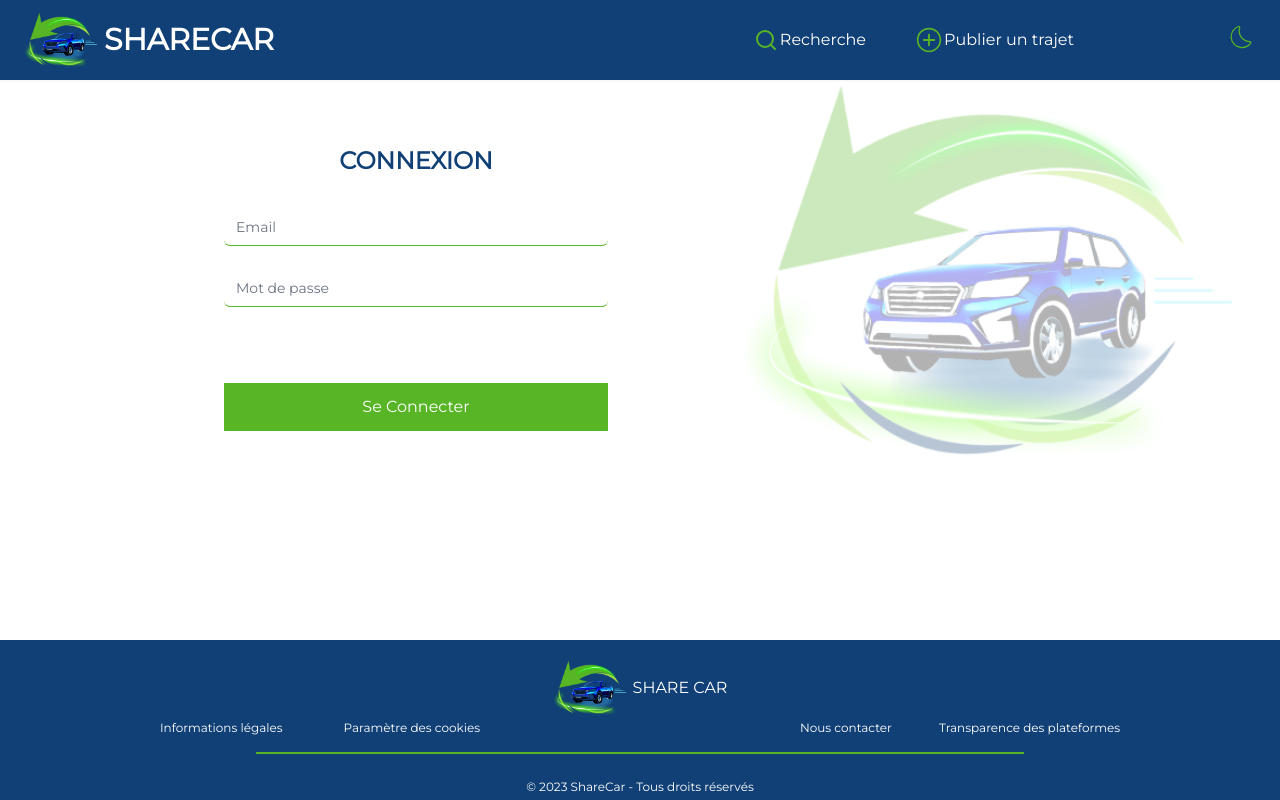
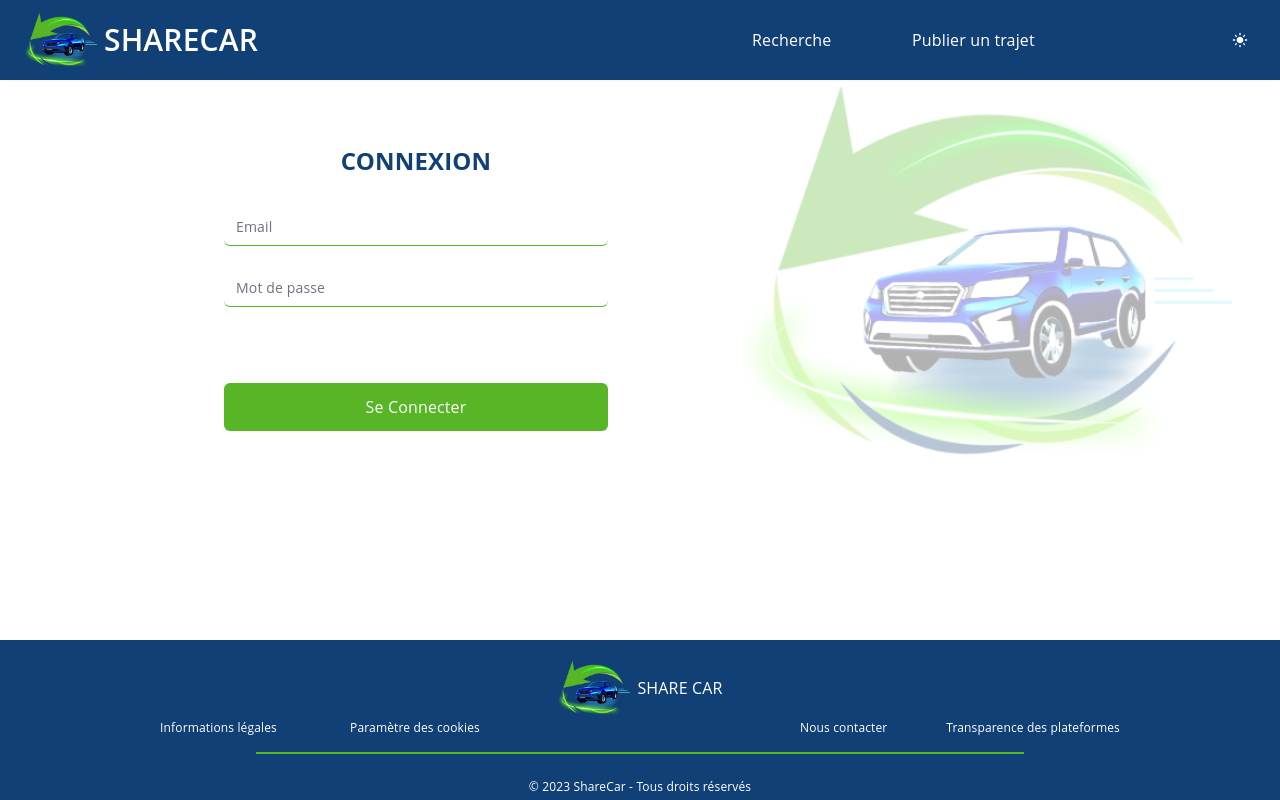
Before and after one commit to SlimChi/ShareCarFrontEndReact, a React (Vite) app: page /login in a window 1280 px wide. Built offline with nearby package versions, Linux system fonts and the light colour scheme; some icons are missing.

Commit message:
scrolle+darkMode

```diff
--- a/src/app/App.jsx
+++ b/src/app/App.jsx
@@ -8,7 +8,9 @@ import Navbar from "./components/layouts/Navbar";
 import Routes from "./routes/Routes";
 // import { getToken } from "./services/tokenServices";
 import Footer from "./components/layouts/Footer";
-
+import { ColorModeContext, useMode } from "./theme";
+import { CssBaseline, ThemeProvider } from "@mui/material";
+import ScrollToTop from "./components/scroll/ScrollToTop";
 const contextClass = {
   success: "bg-green-600",
   error: "bg-red-600",
@@ -25,6 +27,9 @@ const contextClass = {
  * @author Peter Mollet
  */
 const App = () => {
+  const [theme, colorMode] = useMode();
+  document.body.style.backgroundColor = theme.palette.background.default;
+
   // const dispatch = useDispatch();
   // const [isLogin, setIsLogin] = useState(true);
 
@@ -37,8 +42,11 @@ const App = () => {
   // if (isLogin) return null;
 
   return (
+      <ColorModeContext.Provider value={colorMode}>
+        <ThemeProvider theme={theme}>
+          <CssBaseline />
     <BrowserRouter>
-      <div className="relative flex h-full cursor-default flex-col bg-white">
+      <div className="relative flex h-full cursor-default flex-col bg-white" style={{ backgroundColor: theme.palette.background.default }}>
         <Navbar />
         <main className="grow">
           <Routes />
@@ -53,9 +61,11 @@ const App = () => {
           autoClose={3000}
         />
         <Footer/>
+        <ScrollToTop />
       </div>
     </BrowserRouter>
-  );
-};
-
+        </ThemeProvider>
+      </ColorModeContext.Provider>
+  )
+}
 export default App;
--- a/src/app/assets/styles/index.css
+++ b/src/app/assets/styles/index.css
@@ -19,3 +19,40 @@
 .anim-delay-600{
     animation-delay: 0.6s;
 }
+
+
+@import url('https://fonts.googleapis.com/css2?family=Open+Sans:wght@300;400;500&display=swap');
+
+*{
+    font-family: 'Open Sans', sans-serif;
+}
+
+.border {
+    border: 4px solid red !important;
+}
+
+
+/* Scroll bar */
+::-webkit-scrollbar {
+    width: 0.7rem;
+}
+
+::-webkit-scrollbar-track {
+    border: 7px solid #232943;
+    box-shadow: inset 0 0 2.5px 2px rgba(0, 0, 0, 0.5);
+    border-radius: 2px;
+}
+
+::-webkit-scrollbar-thumb {
+    background: #777;
+    border-radius: 2px;
+}
+
+::-webkit-scrollbar-thumb:hover {
+    background: #888;
+}
+
+/* for Firefox */
+html {scrollbar-color: #9e4673 #3d4a59;}
+
+html {scroll-behavior: smooth;}
--- a/src/app/components/ModifUser/ModifInfoUser.jsx
+++ b/src/app/components/ModifUser/ModifInfoUser.jsx
@@ -10,6 +10,7 @@ import { BsPen } from "react-icons/bs";
 
 
 const ModifInfoUser = () => {
+
     const formik = useFormik({
         initialValues: {
           nom: '',
--- a/src/app/components/account/Login.jsx
+++ b/src/app/components/account/Login.jsx
@@ -98,7 +98,7 @@ function Login() {
                       </div>
                       <button
                           type="submit"
-                          className="btn-green block w-full h-[3rem] mt-16 mb-8">
+                          className="btn-green block w-full h-[3rem] mt-16 mb-8 rounded-md">
                      Se Connecter
                       </button>
 
--- a/src/app/components/layouts/Navbar.jsx
+++ b/src/app/components/layouts/Navbar.jsx
@@ -2,6 +2,11 @@ import React from "react";
 import { Link } from "react-router-dom";
 import { useSelector } from "react-redux";
 import { selectIsLogged } from "./../../redux-store/authenticationSlice";
+import { IconButton } from "@mui/material";
+import DarkModeOutlined from "@mui/icons-material/DarkMode";
+import LightModeOutlined from "@mui/icons-material/LightMode";
+import { useTheme } from "@mui/material/styles";
+
 import {
   URL_HOME,
   URL_LOGIN,
@@ -10,18 +15,21 @@ import {
 
 import DropdownMenu from "./DropdownMenu";
 
-
-import { FiSearch } from "react-icons/fi";
-import { IoIosAddCircleOutline } from "react-icons/io";
-import { PiUserSquareLight } from "react-icons/pi";
-import { CiDark } from "react-icons/ci";
-
 const Navbar = () => {
   const isLoggued = useSelector(selectIsLogged);
+  const theme = useTheme();
+
+  const handleThemeToggle = () => {
+    localStorage.setItem(
+        "mode",
+        theme.palette.mode === "dark" ? "light" : "dark"
+    );
+    window.location.reload(); // Recharge la page pour appliquer le nouveau thème
+  };
 
   return (
       <div className="fixed z-50 mx-auto w-full bg-[#114076] px-4 shadow-sm sm:px-6">
-      <div className="flex items-center justify-between  md:justify-start md:space-x-10">
+        <div className="flex items-center justify-between md:justify-start md:space-x-10">
           <div className="flex flex-row ">
             <Link to={URL_HOME}>
               <img
@@ -37,37 +45,35 @@ const Navbar = () => {
 
           <div className="flex flex-1 items-center justify-end lg:w-0">
             <div className="flex flex-row justify-between w-[10rem]">
-            <a href="" className="flex flex-row items-center justify-between w-28 text-[#FFFFFF]"><FiSearch className="text-[#57B526] text-2xl"/>Recherche</a>
+              <a
+                  href=""
+                  className="flex flex-row items-center justify-between w-28 text-[#FFFFFF]"
+              >
+                Recherche
+              </a>
             </div>
             <div className="flex flex-row justify-between ">
-            <a href="" className="flex flex-row items-center justify-between w-[10rem] text-[#FFFFFF]"><IoIosAddCircleOutline className="text-[#57B526] text-3xl"/>Publier un trajet</a>
+              <a
+                  href=""
+                  className="flex flex-row items-center justify-between w-[10rem] text-[#FFFFFF]"
+              >
+                Publier un trajet
+              </a>
             </div>
             <div className="ml-10">
-            {/* <button><PiUserSquareLight className="text-[#57B526] text-5xl cursor-pointer"/></button> */}
-            <DropdownMenu/>
-          </div>
-          <div className="ml-10">
-            <button><CiDark className="text-[#57B526] text-3xl cursor-pointer"/></button>
+              <DropdownMenu />
             </div>
 
+            <div className="ml-10">
+              <IconButton onClick={handleThemeToggle} color="inherit">
+                {theme.palette.mode === "light" ? (
+                    <LightModeOutlined sx={{ fontSize: "16px", color: "#fff" }} />
+                ) : (
+                    <DarkModeOutlined sx={{ fontSize: "16px" }} />
+                )}
+              </IconButton>
             </div>
-
-        {/* <div className="flex flex-1 items-center justify-end lg:w-0">
-          <div className="flex flex-col justify-center space-y-4 md:flex-row md:items-center md:space-y-0 md:space-x-4">
-            {isLoggued ? (
-              <button className="btn btn-red">Sign Out</button>
-            ) : (
-              <>
-                <Link to={URL_LOGIN}>
-                  <div className="link">Sign in</div>
-                </Link>
-                <Link to={URL_REGISTER}>
-                  <button className="btn btn-green">Sign up</button>
-                </Link>{" "}
-              </>
-            )}
           </div>
-        </div> */}
         </div>
       </div>
   );
--- /dev/null
+++ b/src/app/components/scroll/ScrollToTop.jsx
@@ -0,0 +1,23 @@
+import { KeyboardArrowUp } from "@mui/icons-material";
+import { Fab, Zoom, useScrollTrigger } from "@mui/material";
+
+const ScrollToTop = () => {
+    return (
+        <Zoom in={useScrollTrigger({ threshold: 100 })}>
+            <Fab
+                onClick={() => {
+                    window.scrollTo(0, 0);
+                }}
+                variant="extended"
+                size="small"
+                sx={{ position: "fixed", bottom: 33, right: 33 }}
+                color="primary"
+                aria-label="add"
+            >
+                <KeyboardArrowUp fontSize="medium" />
+            </Fab>
+        </Zoom>
+    );
+};
+
+export default ScrollToTop;
--- /dev/null
+++ b/src/app/theme.jsx
@@ -0,0 +1,80 @@
+import { createContext, useState, useMemo } from "react";
+import { createTheme } from "@mui/material/styles";
+import { grey } from "@mui/material/colors";
+
+export const getDesignTokens = (mode) => ({
+    palette: {
+        mode,
+        ...(mode === "light"
+            ? {
+                // palette values for light mode
+                text: {
+                    primary: "#2B3445",
+                },
+
+
+
+
+                myColor: {
+                    main: "#F6F9FC"
+                },
+
+                bg: {
+                    main: "#F6F6F6"
+                },
+
+
+                neutral: {
+                    main: "#64748B",
+                },
+
+                favColor: {
+                    main: grey[300],
+                },
+            }
+            : {
+                // palette values for dark mode
+                text: {
+                    primary: "#fff",
+                },
+
+                myColor: {
+                    main: "#252b32"
+                },
+
+                bg: {
+                    main: "#1D2021",
+                },
+
+                neutral: {
+                    main: "#64748B",
+                },
+
+                favColor: {
+                    main: grey[800],
+                },
+            }),
+    },
+});
+
+// context for color mode
+export const ColorModeContext = createContext({
+    toggleColorMode: () => {},
+});
+
+export const useMode = () => {
+    const [mode, setMode] = useState(
+        localStorage.getItem("mode") ? localStorage.getItem("mode") : "light"
+    );
+
+    const colorMode = useMemo(
+        () => ({
+            toggleColorMode: () =>
+                setMode((prev) => (prev === "light" ? "dark" : "light")),
+        }),
+        []
+    );
+
+    const theme = useMemo(() => createTheme(getDesignTokens(mode)), [mode]);
+    return [theme, colorMode];
+};
--- a/src/main.jsx
+++ b/src/main.jsx
@@ -1,17 +1,21 @@
 import "./app/assets/styles/index.css";
 import "react-toastify/dist/ReactToastify.css";
-
 import React from "react";
 import ReactDOM from 'react-dom/client'
 import { Provider } from "react-redux";
-
 import App from "./app/App";
 import { store } from "./app/redux-store/store";
+import { ColorModeContext } from "./app/theme.jsx";
 
-ReactDOM.createRoot(document.getElementById("root")).render(
-  <React.StrictMode>
-    <Provider store={store}>
-      <App />
-    </Provider>
-  </React.StrictMode>
+
+const rootElement = document.getElementById("root");
+
+ReactDOM.createRoot(rootElement).render(
+    <React.StrictMode>
+        <Provider store={store}>
+            <ColorModeContext.Provider>
+                <App />
+            </ColorModeContext.Provider>
+        </Provider>
+    </React.StrictMode>
 );
```
Also changed, not shown: package.json (+6 -1 lines), src/app/views/HomeView.jsx (+10 -24 lines), src/app/assets/styles/base/base.css (line endings or trailing spaces), src/app/assets/styles/components/component.css (line endings or trailing spaces), 1 other file (tests, documents, lock files or other folders). Lines whose indentation alone changed are shown as unchanged.
